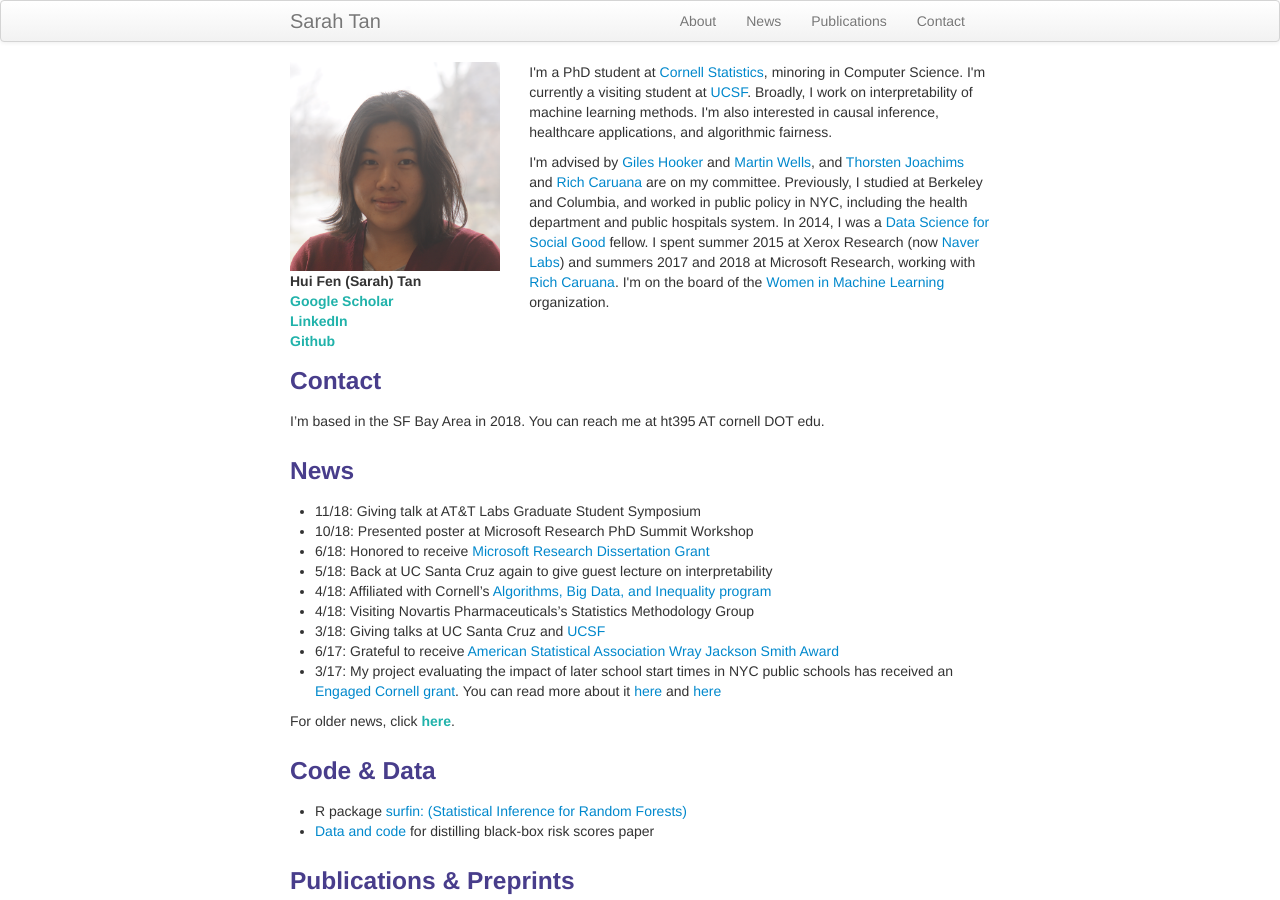
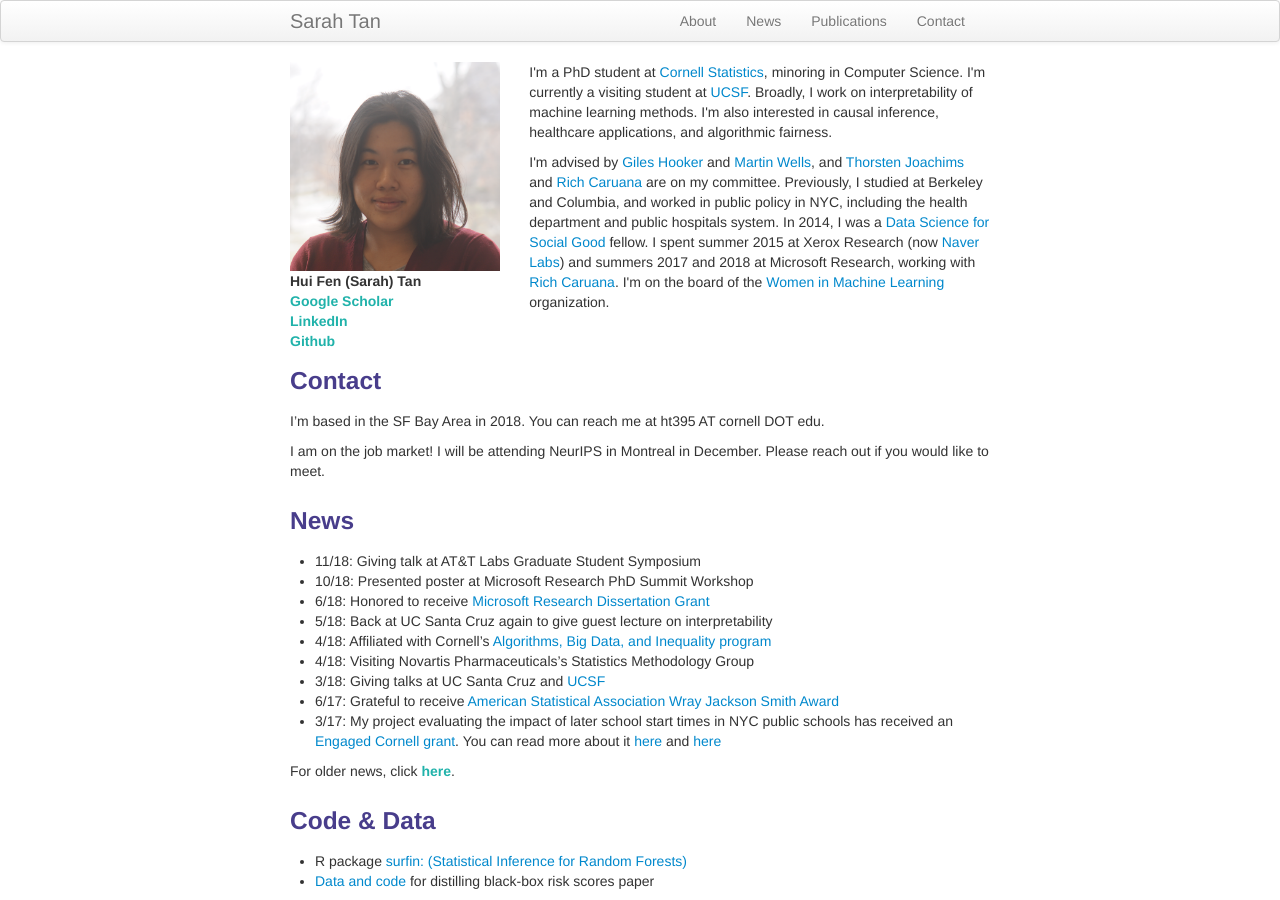
Before and after one commit to shftan/shftan.github.io, a Jekyll site: the page built from index.md, in a window 1280 px wide and 900 px high. Built offline with Jekyll 4.4.1, drawn with Linux system fonts in a browser that asks for light colours.

Commit message:
Update index.md

```diff
--- a/index.md
+++ b/index.md
@@ -27,6 +27,8 @@ keywords: Sarah Tan, Cornell, statistics, interpretability, causal inference, co
 
 <div class="row-fluid" id="contact"><h3>Contact</h3></div>
 I'm based in the SF Bay Area in 2018. You can reach me at ht395 AT cornell DOT edu.
+
+I am on the job market! I will be attending NeurIPS in Montreal in December. Please reach out if you would like to meet.
 
 <div class="row-fluid" id="news"><h3>News</h3>
 </div>
```
